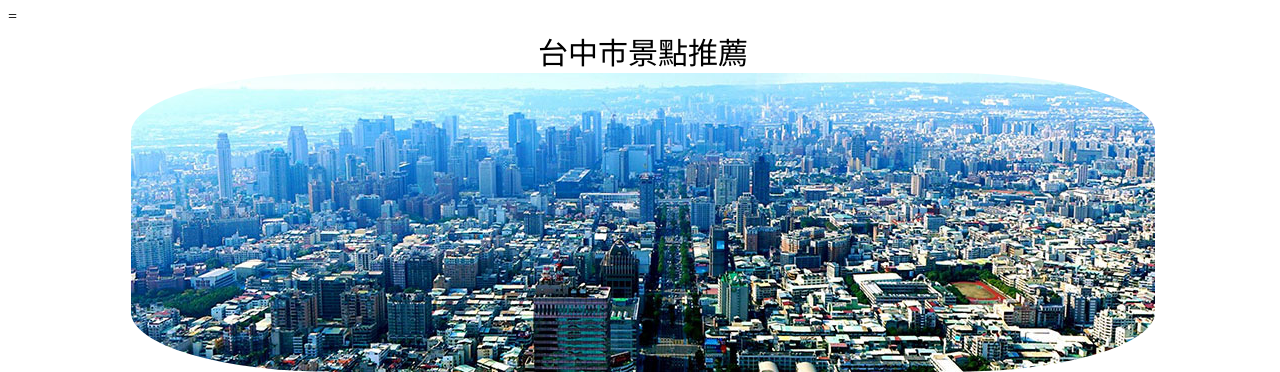
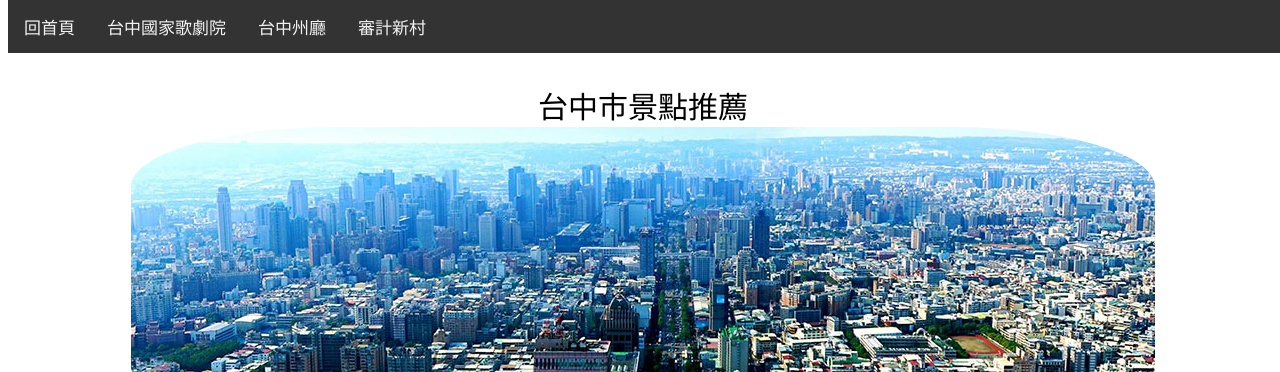
Before and after one commit to jiafaramy-coder/wish, a plain HTML site: page index.html in a window 1280 px wide. Shown: the top 372 px of the page. Drawn offline with Linux system fonts and the light colour scheme.

Commit message:
Add files via upload

```diff
--- a/index.html
+++ b/index.html
@@ -8,20 +8,53 @@
 		.container{ margin: 0 auto; width: 1024px;}
 		.img_circle{border-radius:50%; width: 350px; height: 350px;}
         .img_rounded_corner {border-radius: 20%;}
-        td{  text-align: center; }
+        td{ text-align: center; }
         .large_font { font-size:30px; }
-        .large_font:hover { background-color: black； color: white; }
+        .large_font:hover { background-color: black; color: white; }
         .img_circle:hover{opacity:80%; rotate: 30deg;}
+
+		.navbar {
+		  overflow: hidden;
+		  background-color: #333;
+		  position: fixed;
+		  top: 0;
+		  width: 100%;
+		}
+
+		.navbar a {
+		  float: left;
+		  display: block;
+		  color: #f2f2f2;
+		  text-align: center;
+		  padding: 14px 16px;
+		  text-decoration: none;
+		  font-size: 17px;
+		}
+
+		.navbar a:hover {
+		  background: #ddd;
+		  color: black;
+		}
+
 	</style>
 </head>
 <body>
+	<div class="navbar">
+	  <a href="#home">回首頁</a>
+	  <a href="#s1">台中國家歌劇院</a>
+	  <a href="#s2">台中州廳</a>
+	  <a href="#s3">審計新村</a>
+	</div>
 
 	<div class="container">
 		<table>
 			<tr>
 				<td colspan="2">
-				<font class="large_font">台中市景點推薦</font>
-					<image class="img_rounded_corner" src="00.jpeg"
+					<br>
+					<br>
+					<br>
+				<font id="home" class="large_font">台中市景點推薦</font>
+					<img class="img_rounded_corner" src="00.jpeg">
 				</td>
 			</tr>
 			<tr>
@@ -34,7 +67,7 @@
 			</tr>
 			<tr>
 				<td>
-				    <img class="img_circle" src="01.jpeg">
+				    <img id="s1" class="img_circle" src="01.jpeg">
 			    </td>
 				<td style="padding-right: 50px;">
 					<font class="large_font">台中國家歌劇院</font><br>
@@ -55,12 +88,12 @@
 			        所在位置：台中市西區民權路99號
 				</td>
 				<td>
-					<image class="img_circle" src="02.jpeg">
+					<image id="s2"class="img_circle" src="02.jpeg">
 				</td>
 			</tr>
 			<tr>
 				<td>
-				  <image class="img_circle" src="03.jpeg">
+				  <image id="s3"class="img_circle" src="03.jpeg">
 				</td>
                 <td style="padding-right: 50px;">
 					<font class="large_font">審計新村</font><br>
@@ -71,6 +104,23 @@
                     所在位置：台中市西區民生路368巷
  				</td>
 			</tr>
+
+			<tr>
+				<td colspan="2">
+					<br>
+					<br>
+					<br>
+					<br>
+					<iframe src="https://www.google.com/maps/d/embed?mid=1lVNJR1ITG-BOB1doxggDvX7tas6N_SA&ehbc=2E312F" width="900" height="600"></iframe>
+					<br>
+					<br>
+					<br>
+					<br>
+
+				</td>
+			   </tr>
+
+
 			<tr>
 				<td colspan="2">
 					<div style="width: 1024px;height:50px; line-height: 50px; background-color: black; color:white;">觀三A 陳思妤 copyright Reserved 2025</div>
```
